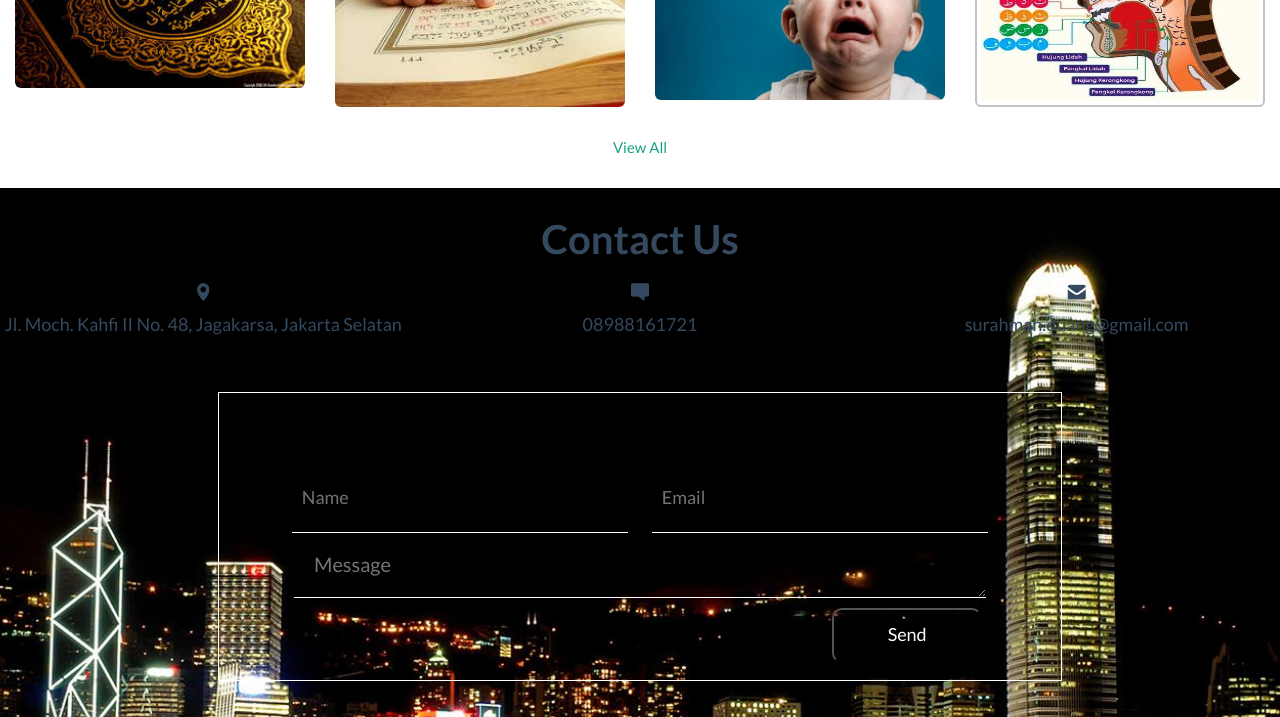
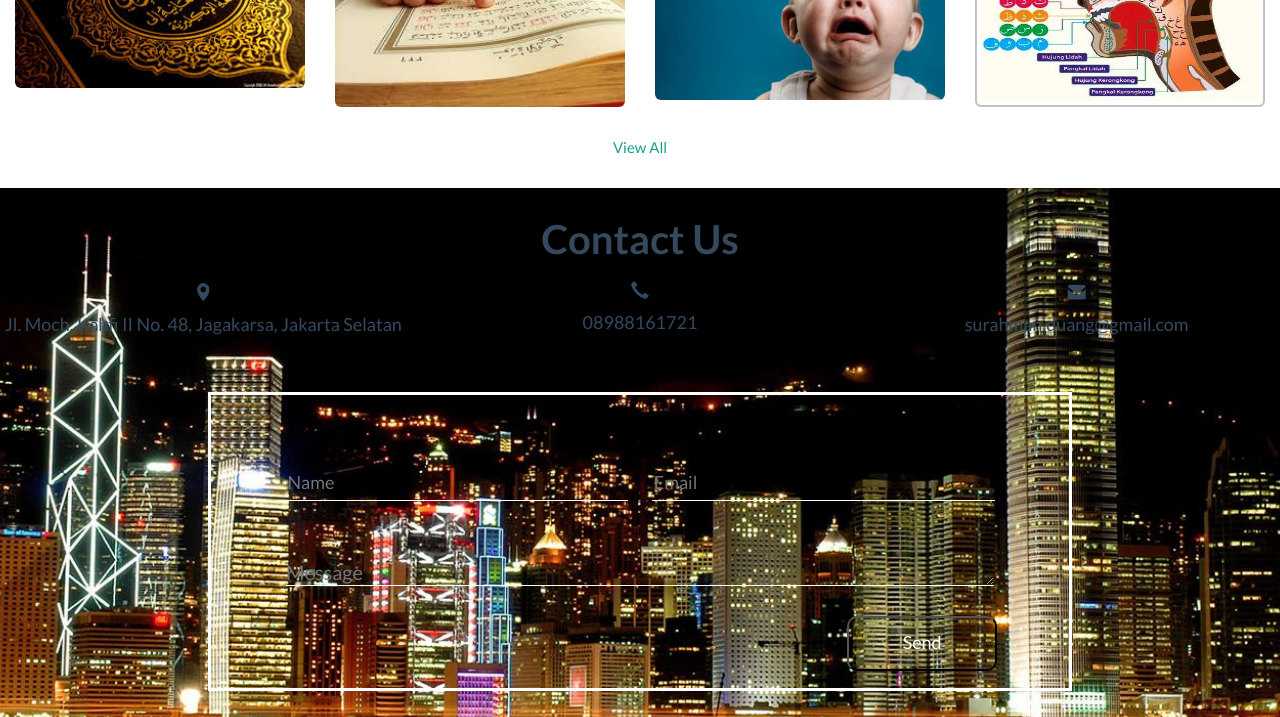
Before and after one commit to surahmans/Front-End-Web-Tahsin, a plain HTML site: page index.html in a window 1280 px wide. Shown: the part 1817-2534 px from the top of the page. Drawn offline with nearby package versions, Linux system fonts and the light colour scheme.

Commit message:
Fix contact form to centralize

```diff
--- a/css/custom.css
+++ b/css/custom.css
@@ -170,13 +170,14 @@ body {
 }
 
 .contact {
-    position: relative;
     background-image: url('../img/asset/city.jpg');
     background-size: cover;
+    background-position: center center;
+    min-width: 100%;
 }
 
 .contact form {
-    border: solid thin #FFF;
+    border: solid medium #FFF;
     margin: 2em 0;
     padding: 4em 0;
     color: #FFF;
@@ -186,19 +187,21 @@ body {
     border-bottom: solid thin #FFF;
     background-color: transparent;
     width: auto;
-    padding: 1em 10px;
     margin: 0 10px;
 }
 
-.contact form input:focus {
+.contact form input:focus, textarea:focus {
+    outline: 0;
 }
 
 .contact form textarea {
     border: none;
     border-bottom: solid thin #FFF;
     background-color: transparent;
-    width: auto;
-    padding: 1em;
+    resize: vertical;
+    width: 100%;
+    padding: 2em 0 0 0;
+    margin: 1em 0;
 }
 
 .contact form button {
--- a/index.html
+++ b/index.html
@@ -157,13 +157,14 @@
             <p>Jl. Moch. Kahfi II No. 48, Jagakarsa, Jakarta Selatan</p>
         </div>
         <div class="col-xs-12 col-sm-4">
-            <span class="fui-chat"></span>
+            <span class="glyphicon glyphicon-earphone"></span>
             <p>08988161721</p>
         </div>
         <div class="col-xs-12 col-sm-4">
             <span class="fui-mail"></span>
             <p>surahman.duang@gmail.com</p>
         </div>
+        <div class="row text-center">
             <div class="col-xs-8 col-xs-push-2">
                 <form action="#" method="post">
                     <input type="text" name="name" placeholder="Name"/>
@@ -171,6 +172,7 @@
                     <textarea name="message" id="" rows="1" placeholder="Message"></textarea><br/>
                     <button type="submit" value="Send">Send</button>
                 </form>
+            </div>
         </div>
         <div class="col-xs-12">
             <a href="#"><span class="fui-facebook"></span></a>
--- a/js/app.js
+++ b/js/app.js
@@ -1,5 +1,6 @@
 $(window).resize(function () {
     $('header').css("height", $(window).height());
+    form();
 });
 $(document).ready(function () {
     $('header').css("height", $(window).height());
@@ -15,8 +16,8 @@ $(window).scroll(function () {
 
 function form() {
     $('input').css('width', $('form').width() / 2.5);
-    $('textarea').css('width', $('input').width() * 2 + 60);
-    $('button').css('right', ($('form').width() - $('textarea').width()) / 2);
+    $('textarea').css('width', $('input').width() * 2 + 30);
+    $('button').css('right', ($('form').width() - $('textarea').width()) / 2 + 15);
 };
 
 function photo() {
```
Lines whose indentation alone changed are shown as unchanged.
